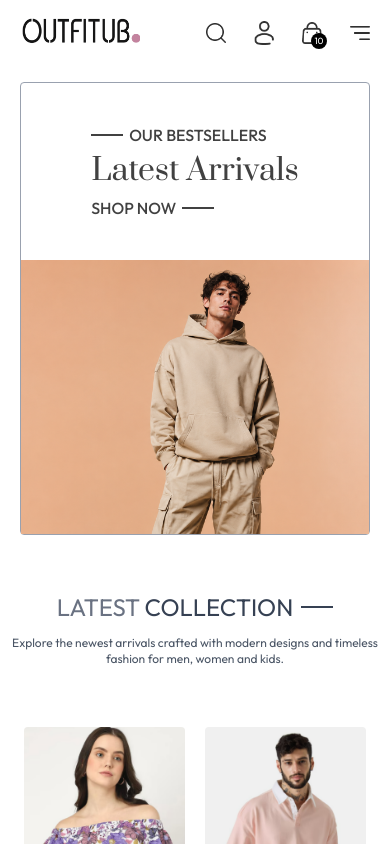
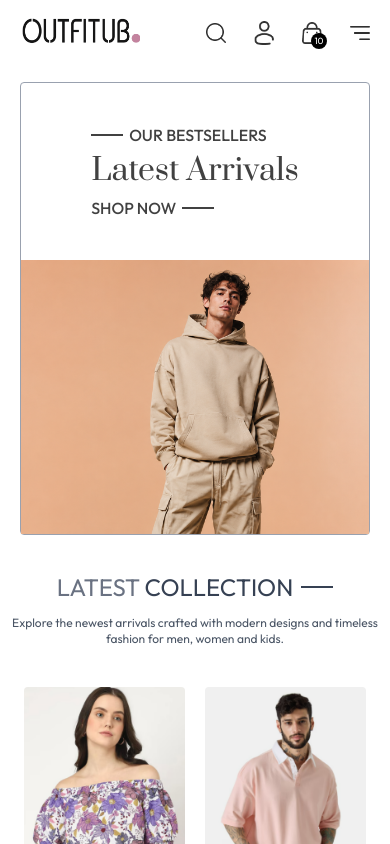
Before and after one commit to m-ali422-a/Ecommerce, a React (Vite) app: page / in a window 390 px wide. Shown: the top 844 px of the page. Built offline with nearby package versions, Linux system fonts and the light colour scheme.

Commit message:
change sixe

```diff
--- a/src/components/BestSeller.jsx
+++ b/src/components/BestSeller.jsx
@@ -14,7 +14,7 @@ console.log(setBestSeller);
 
   return (
     <div className="my-2 sm:my-10">
-      <div className="text-center text-2xl sm:text-4xl pt-10">
+      <div className="text-center text-2xl sm:text-4xl pt-5 sm:pt-10">
         <Title text1={"Best"} text2={"Seller"} />
       <p className="text-xs sm:text-sm md:text-lg text-gray-600">
         Explore the best sellers crafted with modern designs and timeless
--- a/src/components/LatestCollection.jsx
+++ b/src/components/LatestCollection.jsx
@@ -13,7 +13,7 @@ const LatestCollection = () => {
 
   return (
     <div className="my-2 sm:my-10">
-      <div className="text-center text-2xl sm:text-4xl py-10">
+      <div className="text-center text-2xl sm:text-4xl py-5 sm:py-10">
         <Title text1={"Latest"} text2={"Collection"} />
         <p className="text-xs sm:text-sm md:text-lg text-gray-600">
           Explore the newest arrivals crafted with modern designs and timeless
```
